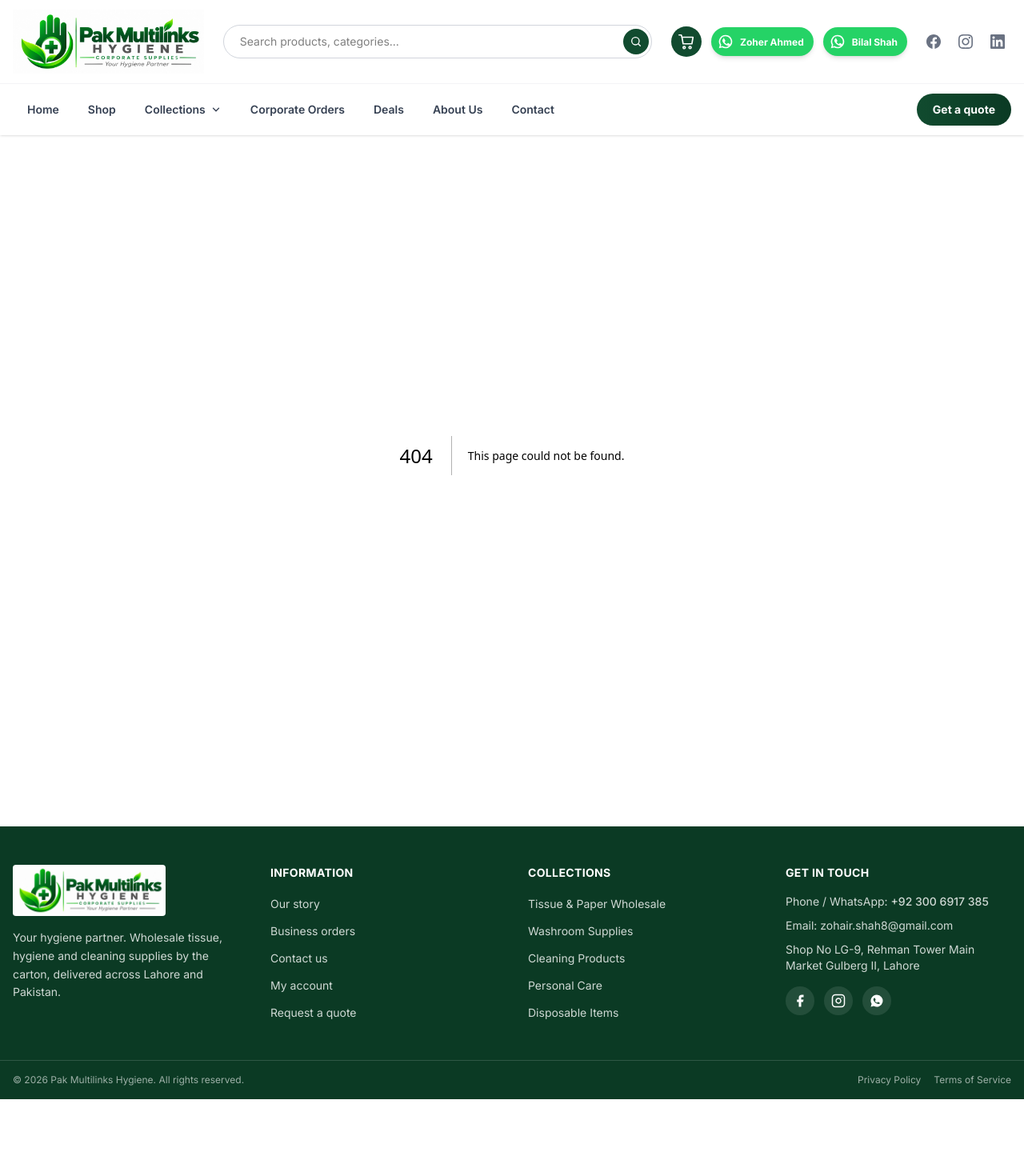
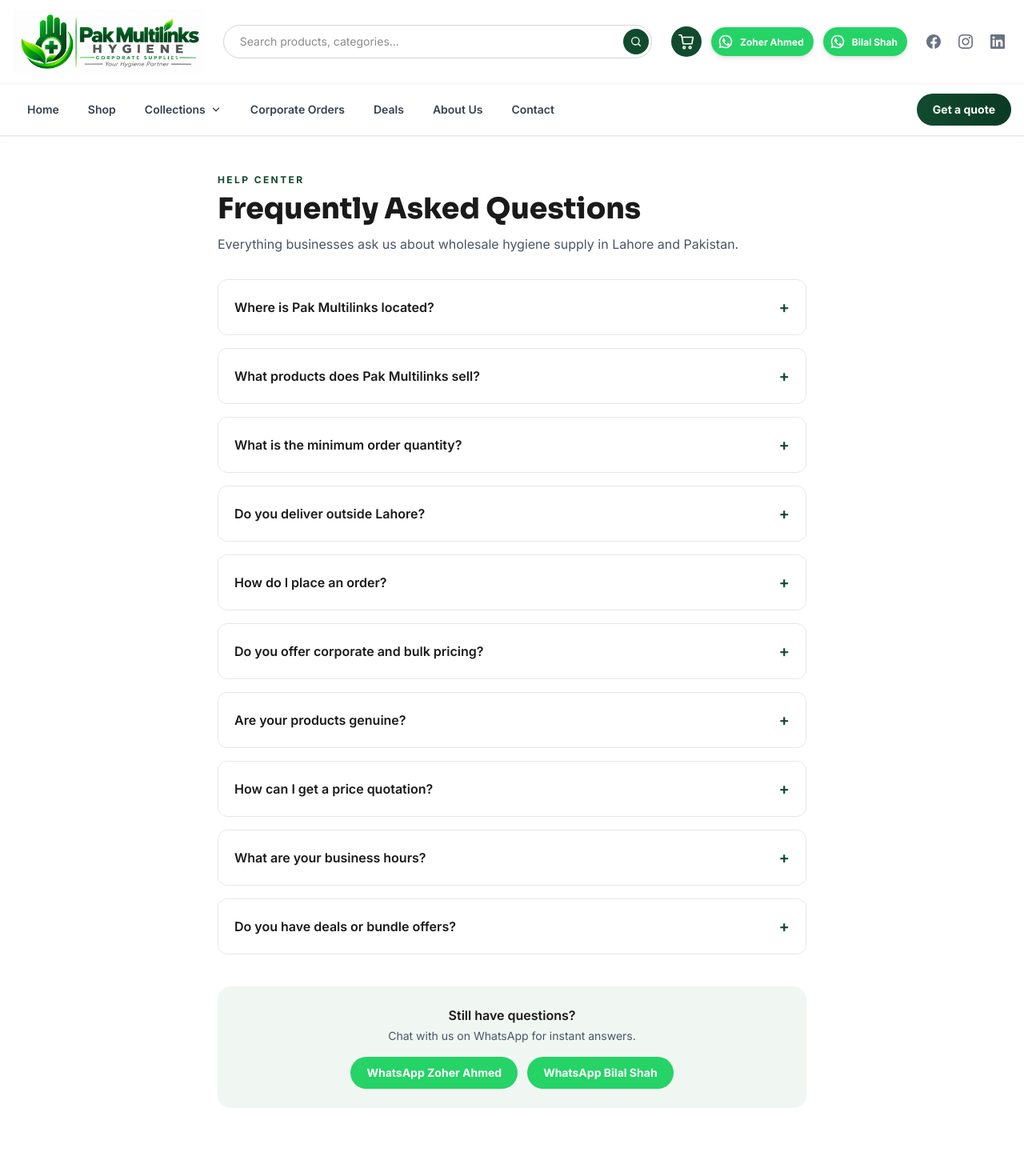
Before and after one commit to pakmultilinks-dot/pakmultilinks-final, a Next.js app: page /faq in a window 1280 px wide. Before the commit this address had no page. Shown: the top 1470 px of the page at 80% size. Before the commit the page ends 1374 px from the top, so only its background shows below. Built offline with nearby package versions, Linux system fonts and the light colour scheme.

Commit message:
SEO/GEO/AEO: FAQ page with schema, llms.txt, clean structured data

```diff
--- /dev/null
+++ b/src/app/faq/page.tsx
@@ -0,0 +1,90 @@
+import type { Metadata } from "next";
+
+export const metadata: Metadata = {
+  title: "FAQ | Pak Multilinks Hygiene - Wholesale Hygiene Supplies Lahore",
+  description: "Frequently asked questions about wholesale tissue, cleaning products, and hygiene supplies in Lahore. MOQ, delivery, pricing, and ordering info for businesses.",
+  alternates: { canonical: "https://pakmultilinks.com/faq" },
+};
+
+const FAQS = [
+  {
+    q: "Where is Pak Multilinks located?",
+    a: "Shop No LG-9, Rehman Tower, Main Market Gulberg II, Lahore, Pakistan. We supply wholesale hygiene products across Lahore and all of Pakistan.",
+  },
+  {
+    q: "What products does Pak Multilinks sell?",
+    a: "We wholesale tissue and paper products (facial tissues, toilet rolls, kitchen towels), washroom supplies (mops, brushes, dispensers), cleaning products (floor cleaners, bleach, detergents, dishwash), personal care (soaps, shampoos, toothpaste, handwash), and disposable items (cups, plates, garbage bags). Over 150 real products from brands like Dettol, Harpic, Vim, Surf Excel, Rose Petal, and more.",
+  },
+  {
+    q: "What is the minimum order quantity?",
+    a: "Our standard MOQ is 1 carton per product. For bulk corporate orders, contact us for customized quantities and pricing.",
+  },
+  {
+    q: "Do you deliver outside Lahore?",
+    a: "Yes, we supply across Pakistan. Delivery charges and timelines depend on order size and destination. Contact us on WhatsApp for a delivery quote.",
+  },
+  {
+    q: "How do I place an order?",
+    a: "Browse the shop, add products to your cart, and check out. You can also order directly on WhatsApp at +92 300 6917 385 (Zoher Ahmed) or +92 325 8166829 (Bilal Shah, BDO), or request a quotation through our contact page.",
+  },
+  {
+    q: "Do you offer corporate and bulk pricing?",
+    a: "Yes. We specialize in corporate orders for offices, hotels, restaurants, hospitals, and institutions. Share your product list and quantities for a customized wholesale quotation.",
+  },
+  {
+    q: "Are your products genuine?",
+    a: "Yes, we supply genuine products from authorized distributors. Every product listing shows real packaging photos, never stock or AI-generated images.",
+  },
+  {
+    q: "How can I get a price quotation?",
+    a: "Use the quotation form on our contact page, or WhatsApp your product list to either of our team members. We confirm packing and final pricing before fulfilment.",
+  },
+  {
+    q: "What are your business hours?",
+    a: "Our shop at Rehman Tower, Gulberg II, Lahore is open Monday to Saturday. WhatsApp messages are answered as quickly as possible.",
+  },
+  {
+    q: "Do you have deals or bundle offers?",
+    a: "Yes, check our Deals page for promotional bundle offers on tissue packs, cleaning combos, and family starter packs.",
+  },
+];
+
+export default function FAQPage() {
+  const faqSchema = {
+    "@context": "https://schema.org",
+    "@type": "FAQPage",
+    "mainEntity": FAQS.map((f) => ({
+      "@type": "Question",
+      "name": f.q,
+      "acceptedAnswer": { "@type": "Answer", "text": f.a },
+    })),
+  };
+
+  return (
+    <main className="max-w-3xl mx-auto px-4 py-12">
+      <script type="application/ld+json" dangerouslySetInnerHTML={{ __html: JSON.stringify(faqSchema) }} />
+      <p className="text-xs uppercase tracking-[0.2em] text-[#114b2f] font-bold">Help Center</p>
+      <h1 className="font-display text-3xl sm:text-4xl font-extrabold mt-2">Frequently Asked Questions</h1>
+      <p className="text-gray-600 mt-3">Everything businesses ask us about wholesale hygiene supply in Lahore and Pakistan.</p>
+      <div className="mt-8 space-y-4">
+        {FAQS.map((f, i) => (
+          <details key={i} className="bg-white border border-gray-200 rounded-xl p-5 group">
+            <summary className="font-semibold cursor-pointer list-none flex justify-between items-center">
+              {f.q}
+              <span className="text-[#114b2f] text-xl group-open:rotate-45 transition-transform">+</span>
+            </summary>
+            <p className="text-gray-600 mt-3 leading-relaxed">{f.a}</p>
+          </details>
+        ))}
+      </div>
+      <div className="mt-10 bg-[#f0f7f2] rounded-2xl p-6 text-center">
+        <p className="font-semibold">Still have questions?</p>
+        <p className="text-sm text-gray-600 mt-1">Chat with us on WhatsApp for instant answers.</p>
+        <div className="mt-4 flex flex-wrap justify-center gap-3">
+          <a href="https://wa.me/923006917385" target="_blank" rel="noopener" className="px-5 py-2.5 bg-[#25D366] text-white text-sm font-bold rounded-full hover:bg-[#1eb856]">WhatsApp Zoher Ahmed</a>
+          <a href="https://wa.me/923258166829" target="_blank" rel="noopener" className="px-5 py-2.5 bg-[#25D366] text-white text-sm font-bold rounded-full hover:bg-[#1eb856]">WhatsApp Bilal Shah</a>
+        </div>
+      </div>
+    </main>
+  );
+}
--- a/src/app/sitemap.ts
+++ b/src/app/sitemap.ts
@@ -12,6 +12,7 @@
     { url: "/request-quote", priority: 0.7, changeFrequency: "monthly" as const },
     { url: "/about", priority: 0.6, changeFrequency: "monthly" as const },
     { url: "/contact", priority: 0.7, changeFrequency: "monthly" as const },
+    { url: "/faq", priority: 0.7, changeFrequency: "monthly" as const },
     { url: "/cart", priority: 0.3, changeFrequency: "never" as const },
     { url: "/privacy", priority: 0.3, changeFrequency: "yearly" as const },
     { url: "/terms", priority: 0.3, changeFrequency: "yearly" as const },
--- a/src/components/Footer.tsx
+++ b/src/components/Footer.tsx
@@ -67,6 +67,7 @@
         <div className="max-w-7xl mx-auto px-4 py-4 flex flex-col sm:flex-row items-center justify-between gap-2 text-xs text-white/60">
           <p>&copy; 2026 Pak Multilinks Hygiene. All rights reserved.</p>
           <div className="flex gap-4">
+            <Link href="/faq" className="hover:text-white">FAQ</Link>
             <Link href="/privacy" className="hover:text-white">Privacy Policy</Link>
             <Link href="/terms" className="hover:text-white">Terms of Service</Link>
           </div>
--- a/src/components/StructuredData.tsx
+++ b/src/components/StructuredData.tsx
@@ -25,7 +25,7 @@
       },
       {
         "@type": "ContactPoint",
-        telephone: "+92-317-1678829",
+        telephone: "+92-325-8166829",
         contactType: "sales",
         name: "Bilal Shah",
         areaServed: "PK",
@@ -50,17 +50,6 @@
       streetAddress: "Shop No LG-9, Rehman Tower Main Market Gulberg II",
       addressLocality: "Lahore",
       addressCountry: "PK",
-    },
-    geo: {
-      "@type": "GeoCoordinates",
-      latitude: 31.5165,
-      longitude: 74.3492,
-    },
-    openingHoursSpecification: {
-      "@type": "OpeningHoursSpecification",
-      dayOfWeek: ["Monday", "Tuesday", "Wednesday", "Thursday", "Friday", "Saturday"],
-      opens: "09:00",
-      closes: "20:00",
     },
     sameAs: [],
   };
```
Also changed, not shown: public/llms.txt (added).
